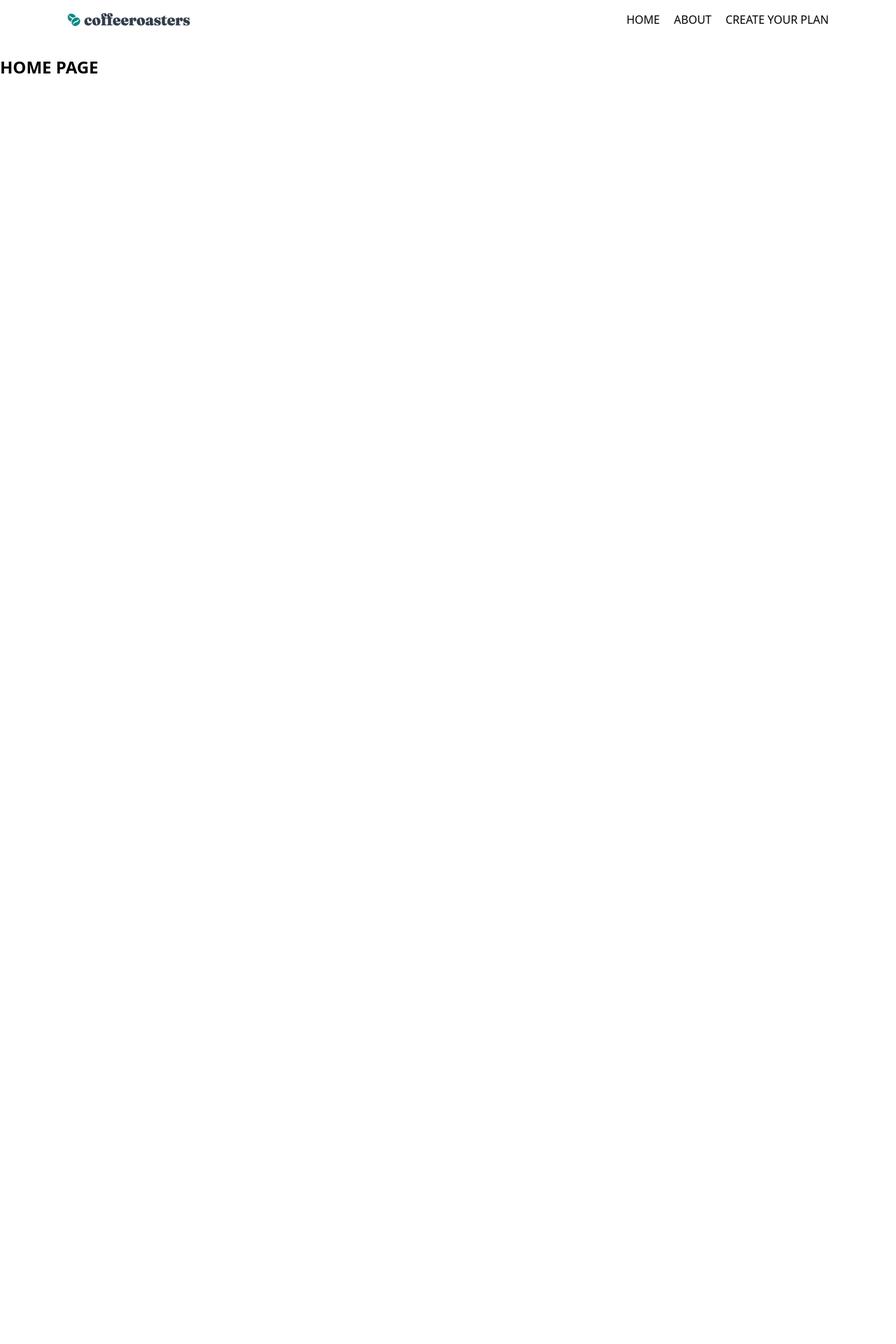
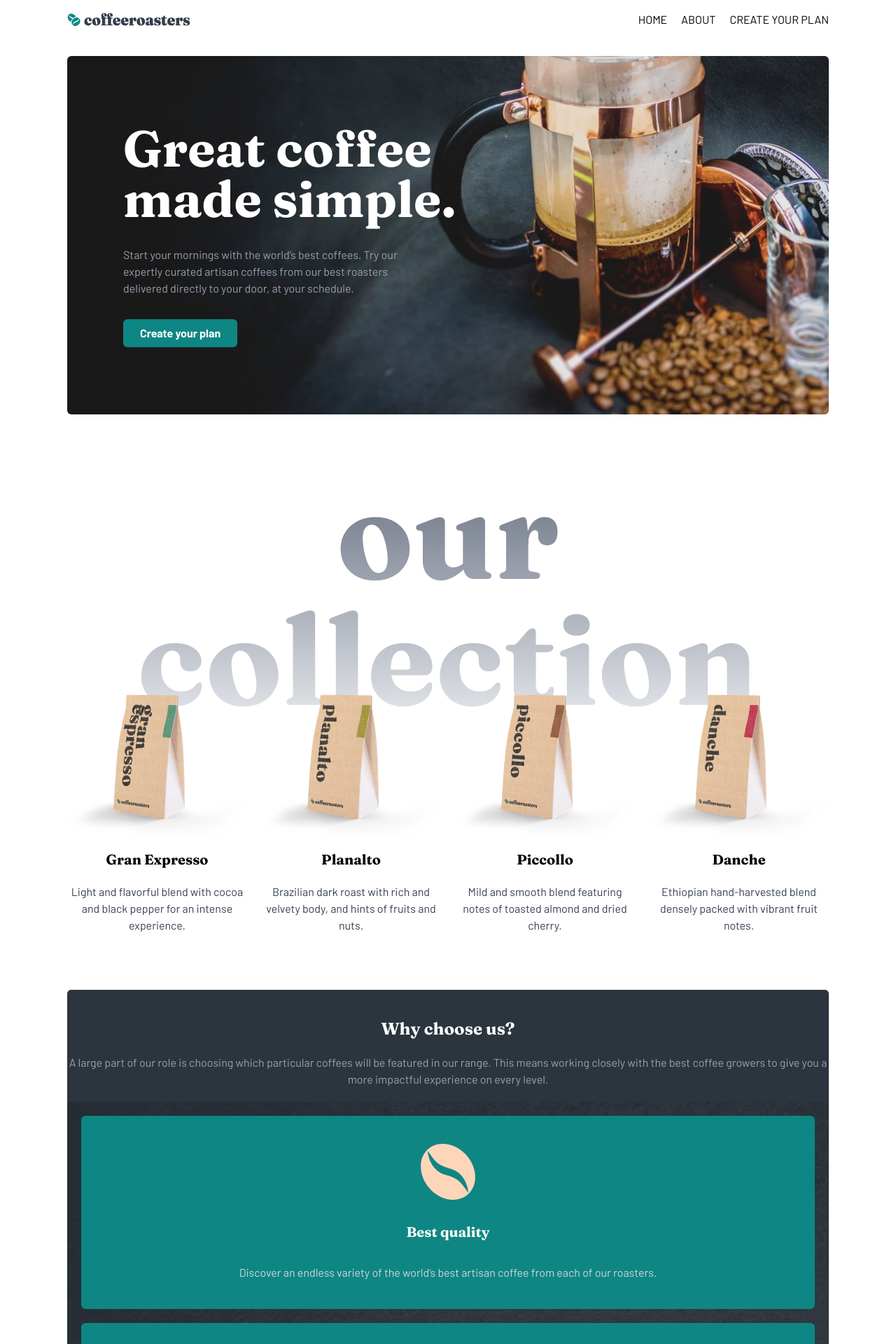
Before and after one commit to FrancoRaymond/coffeeroasters, a React (Vite) app: page / in a window 1280 px wide. Shown: the top 1920 px of the page at 70% size. Before the commit the page ends 800 px from the top, so only its background shows below. Built offline with nearby package versions, Linux system fonts and the light colour scheme.

Commit message:
added home hero, collection, reasons and their data

```diff
--- a/index.html
+++ b/index.html
@@ -4,6 +4,9 @@
     <meta charset="UTF-8" />
     <link rel="icon" type="image/svg+xml" href="/vite.svg" />
     <meta name="viewport" content="width=device-width, initial-scale=1.0" />
+    <link rel="preconnect" href="https://fonts.googleapis.com">
+    <link rel="preconnect" href="https://fonts.gstatic.com" crossorigin>
+    <link href="https://fonts.googleapis.com/css2?family=Barlow:ital,wght@0,100;0,200;0,300;0,400;0,500;0,600;0,700;0,800;0,900;1,100;1,200;1,300;1,400;1,500;1,600;1,700;1,800;1,900&family=Fraunces:ital,opsz,wght@0,9..144,100..900;1,9..144,100..900&display=swap" rel="stylesheet">
     <title>Coffeeroasters</title>
   </head>
   <body>
--- /dev/null
+++ b/src/assets/data/data.js
@@ -0,0 +1,57 @@
+import espresso from '../images/home/desktop/image-gran-espresso.png'
+import planalto from '../images/home/desktop/image-planalto.png'
+import piccollo from '../images/home/desktop/image-piccollo.png'
+import danche from '../images/home/desktop/image-danche.png'
+
+export const collection = [
+    {
+        id: 1,
+        image : espresso,
+        name: 'Gran Expresso',
+        discription: 'Light and flavorful blend with cocoa and black pepper for an intense experience.'
+    },
+    {
+        id: 2,
+        image : planalto,
+        name: 'Planalto',
+        discription: 'Brazilian dark roast with rich and velvety body, and hints of fruits and nuts.'
+    },
+    {
+        id: 3,
+        image : piccollo,
+        name: 'Piccollo',
+        discription: 'Mild and smooth blend featuring notes of toasted almond and dried cherry.'
+    },
+    {
+        id: 4,
+        image : danche,
+        name: 'Danche',
+        discription: 'Ethiopian hand-harvested blend densely packed with vibrant fruit notes.'
+    }
+]
+
+
+import bean from '../images/home/desktop/icon-coffee-bean.svg'
+import gift from '../images/home/desktop/icon-gift.svg'
+import truck from '../images/home/desktop/icon-truck.svg'
+
+export const reasons = [
+    {
+        id: 1,
+        image : bean,
+        heading: 'Best quality',
+        discription: 'Discover an endless variety of the world’s best artisan coffee from each of our roasters.'
+    },
+    {
+        id: 2,
+        image : gift,
+        heading: 'Exclusive benefits',
+        discription: 'Special offers and swag when you subscribe, including 30% off your first shipment.'
+    },
+    {
+        id: 3,
+        image : truck,
+        heading: 'Free shipping',
+        discription: 'We cover the cost and coffee is delivered fast. Peak freshness: guaranteed.'
+    }
+]
--- /dev/null
+++ b/src/components/home/Chooseus.jsx
@@ -0,0 +1,26 @@
+import React from 'react'
+import { reasons } from '../../assets/data/data'
+
+const Chooseus = () => {
+  return (
+    <div className='chooseus rounded-md text-center my-20 h-[760px]'>
+        <div className='bg-[#2c353e] pt-10 pb-5 flex flex-col gap-5 rounded-t-md'>
+            <h2 className='text-2xl text-white'>Why choose us?</h2>
+            <p className='text-gray-400'>A large part of our role is choosing which particular coffees will be featured in our range. This means working closely with the best coffee growers to give you a more impactful experience on every level.</p>
+        </div>
+        <div className=' flex flex-col gap-5 p-5'>
+            {
+                reasons.map(reason => (
+                    <div key={reason.id} className='bg-[#0e8684] py-10 flex flex-col gap-8 px-5 rounded-md'>
+                        <img src={reason.image} alt="" className='size-20 mx-auto'/>
+                        <h2 className='text-xl text-white'>{reason.heading}</h2>
+                        <p className='text-gray-300'>{reason.discription}</p>
+                    </div>
+                ))
+            }
+        </div>
+    </div>
+  )
+}
+
+export default Chooseus;
--- /dev/null
+++ b/src/components/home/Collection.jsx
@@ -0,0 +1,25 @@
+import React from 'react'
+import { collection } from '../../assets/data/data'
+
+const Collection = () => {
+  return (
+    <div className='text-center mb-10'>
+        <h1 className='collectionHeading text-4xl sm:text-8xl lg:text-[144px] xl:text-[180px] text-transparent bg-clip-text bg-gradient-to-b from-gray-500 to-gray-200'>our collection</h1>
+        <div className='flex flex-col gap-20 sm:gap-5 md:grid md:grid-cols-2 lg:grid-cols-4 pt-20 lg:pt-0 lg:-mt-10'>
+            {
+                collection.map(item => (
+                    <div key={item.id} className=' flex flex-col gap-5 items-center text-center sm:flex sm:gap-0 md:gap-5 sm:flex-row md:flex-col md:text-center md:items-center sm:text-left sm:items-start'>
+                        <img src={item.image} alt="" className='w-[40vh]'/>
+                        <div>
+                            <h2 className='text-xl'>{item.name}</h2>
+                            <p className='text-gray-700 mt-5'>{item.discription}</p>
+                        </div>
+                    </div>
+                ))
+            }
+        </div>
+    </div>
+  )
+}
+
+export default Collection
--- a/src/index.css
+++ b/src/index.css
@@ -1,6 +1,17 @@
 @import "tailwindcss";
 
+h1,
+h2,
+h3{
+    font-family: "Fraunces";
+    @apply font-bold
+}
+
+button{
+    @apply bg-[#0e8684] text-white py-2 px-6 font-bold rounded-md cursor-pointer
+}
 body{
+    font-family: "Barlow", serif;
     margin: 0 auto;
     max-width: 1440px;
 }
@@ -10,3 +21,19 @@ body{
 .activeMenu ul{
     @apply bg-black py-8 gap-5
 }
+.hero{
+    background: url('/src/assets/images/home/mobile/image-hero-coffeepress.jpg') no-repeat center center / cover;
+}
+.chooseus{
+    background: url('./assets/images/plan/desktop/bg-steps.png') no-repeat center center / cover;
+}
+@media (min-width: 640px){
+    .hero{
+        background: url('/src/assets/images/home/tablet/image-hero-coffeepress.jpg') no-repeat center center / cover;
+    }
+}
+@media (min-width: 768px){
+    .hero{
+        background: url('/src/assets/images/home/desktop/image-hero-coffeepress.jpg') no-repeat center center / cover;
+    }
+}
--- a/src/pages/Home.jsx
+++ b/src/pages/Home.jsx
@@ -1,11 +1,22 @@
 import React from 'react'
+import { Link } from 'react-router-dom'
+import Collection from '../components/home/Collection'
+import Chooseus from '../components/home/Chooseus'
 
 const Home = () => {
   return (
-    <div className='text-2xl font-semibold pt-20'>
-        HOME PAGE
+    <div className='px-2 sm:px-5 md:px-10 lg:px-24'>
+      <div className='hero my-20 py-20 px-3 flex flex-col gap-6 md:gap-8 lg:py-24 text-center rounded-md items-center sm:text-left sm:items-start sm:px-10 md:px-14 lg:px-20'>
+        <h1 className='text-5xl text-white md:text-6xl lg:text-7xl'>Great coffee<br/> made simple.</h1>
+        <p className='text-gray-400 sm:max-w-[400px]'>Start your mornings with the world’s best coffees. Try our expertly curated artisan coffees from our best roasters delivered directly to your door, at your schedule.</p>
+        <Link to='/createplan'>
+          <button>Create your plan</button>
+        </Link>
+      </div>
+      <Collection />
+      <Chooseus />
     </div>
   )
 }
 
-export default Home
+export default Home;
```
